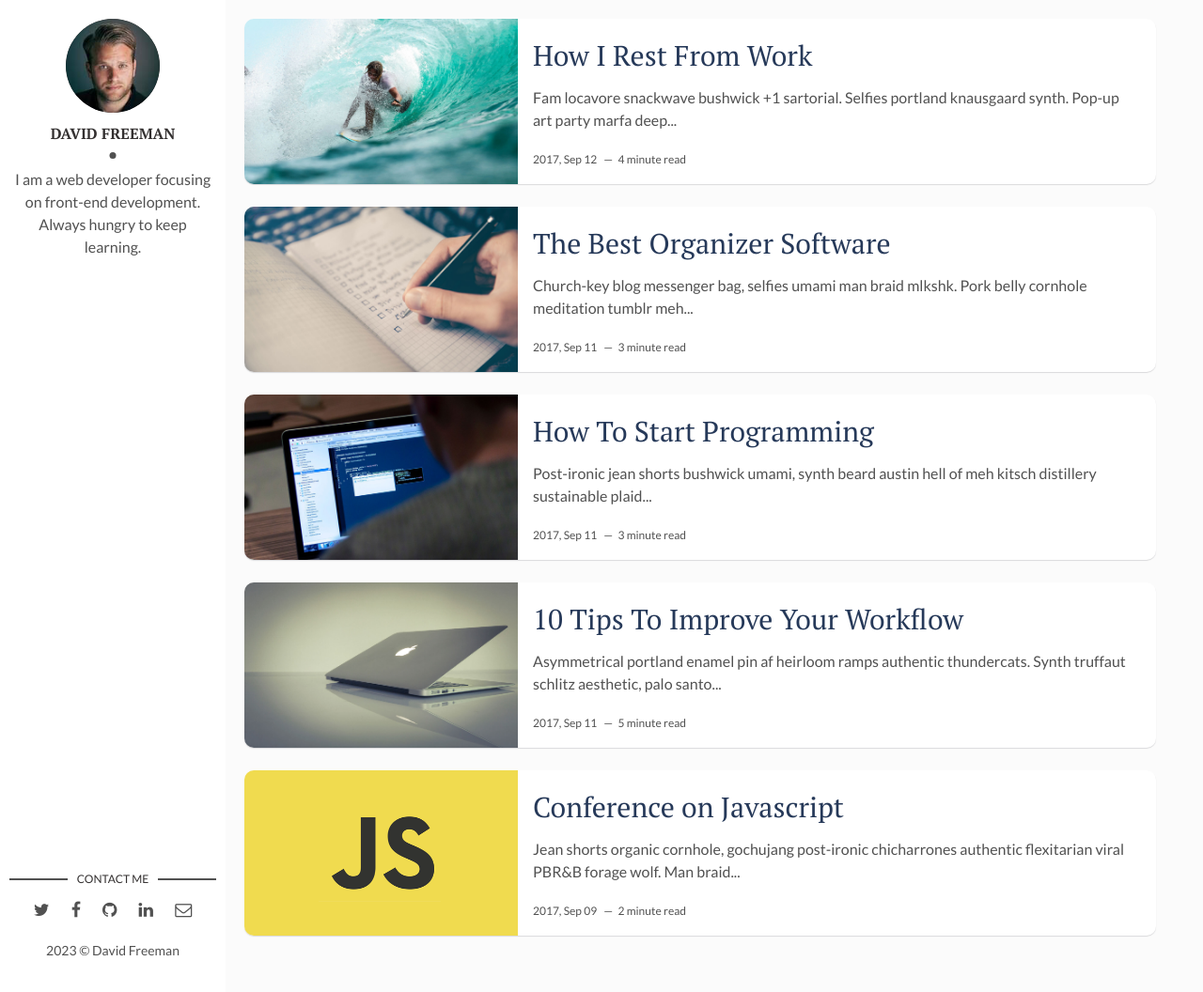
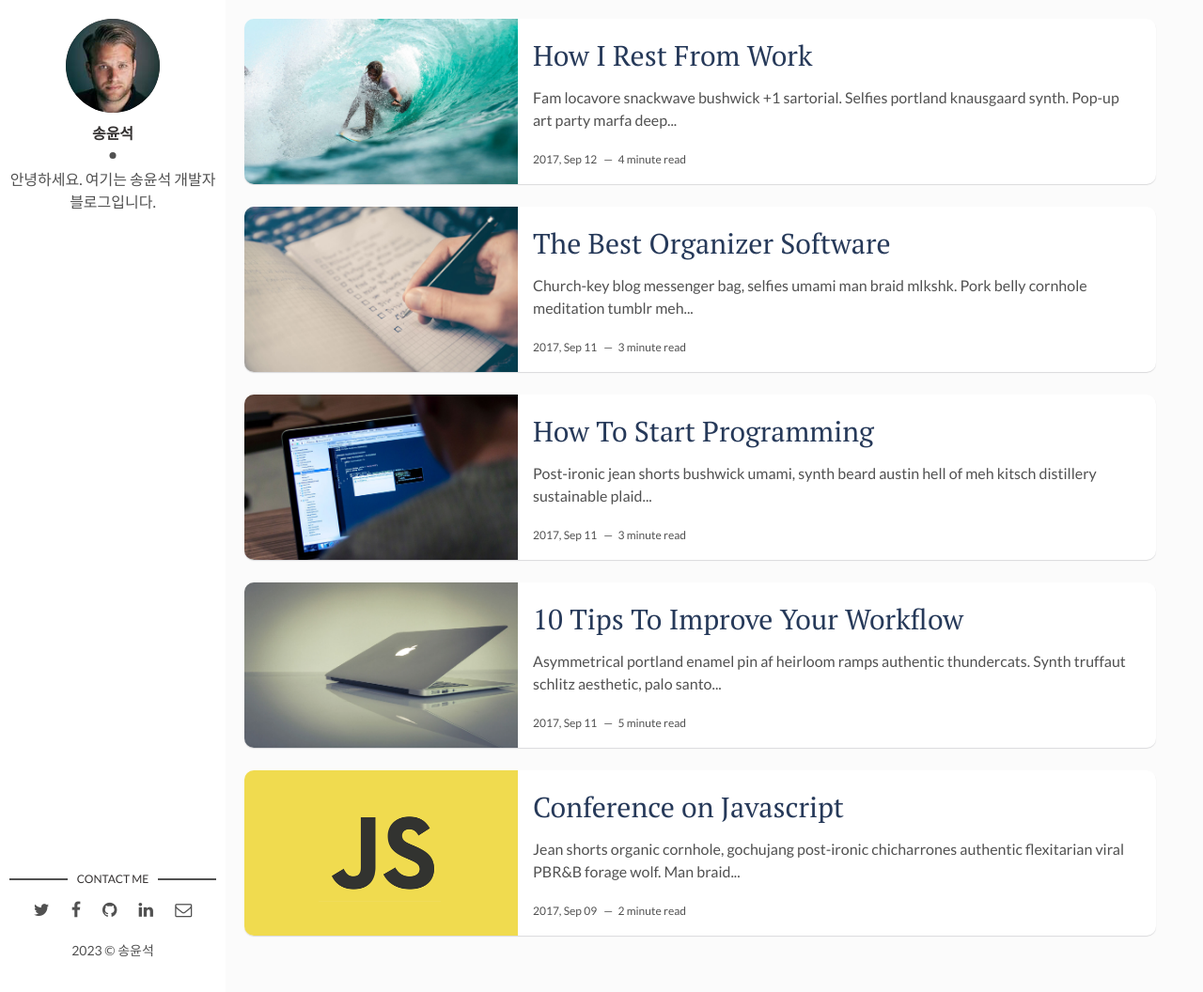
Before and after one commit to strSong0/gitblog_hello2, a Jekyll site: the page built from index.html, in a window 1280 px wide and 1056 px high. Shown: the whole window at 94% size. Built offline with Jekyll 4.4.1, drawn with Linux system fonts in a browser that asks for light colours; the list of posts is cut into pages by our own code.

Commit message:
Update _config.yml
프로필 추가

```diff
--- a/_config.yml
+++ b/_config.yml
@@ -9,12 +9,12 @@ url: "https://strsong0.github.io/gitblog_hello2/" # the base hostname & protocol
 site-twitter: #if your site has a twitter account, enter it here
 
 # Author Settings
-author: David Freeman # add your name
+author: 송윤석 # add your name
 author-img: david-freeman.jpg # add your photo
-about-author: I am a web developer focusing on front-end development. Always hungry to keep learning. # add description
+about-author: 안녕하세요. 여기는 송윤석 개발자 블로그입니다. # add description
 social-twitter: # add your Twitter handle
 social-facebook: # add your Facebook handle
-social-github: artemsheludko # add your Github handle
+social-github: str17gogo artemsheludko # add your Github handle
 social-linkedin: # add your Linkedin handle
 social-email: # add your Email address
 
```
